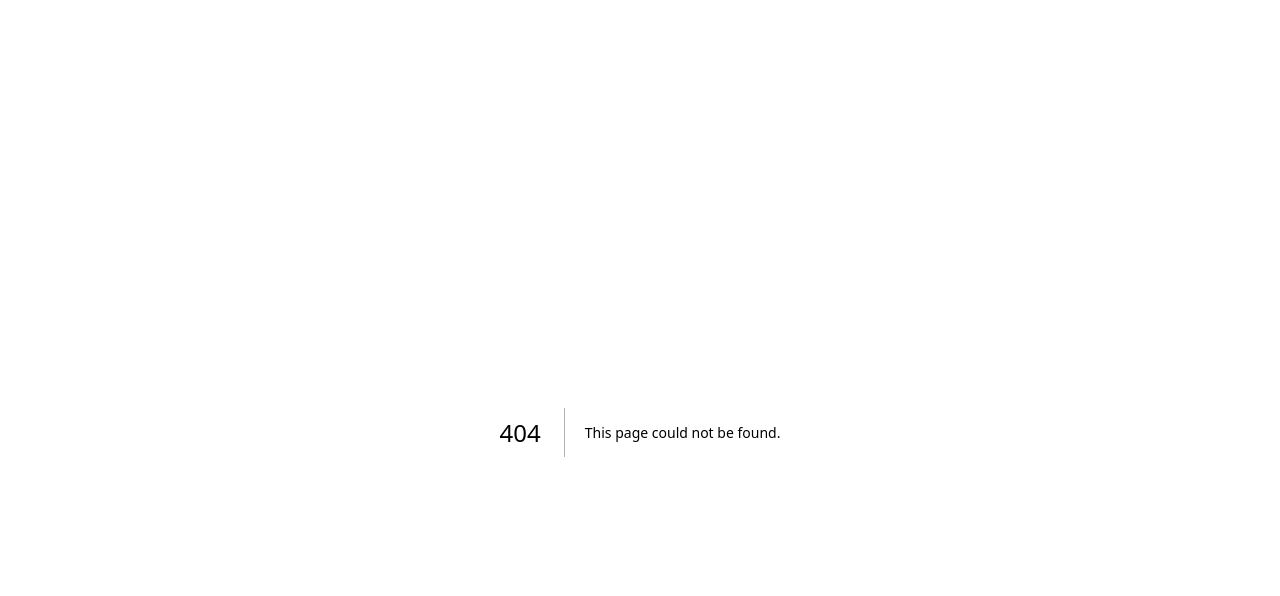
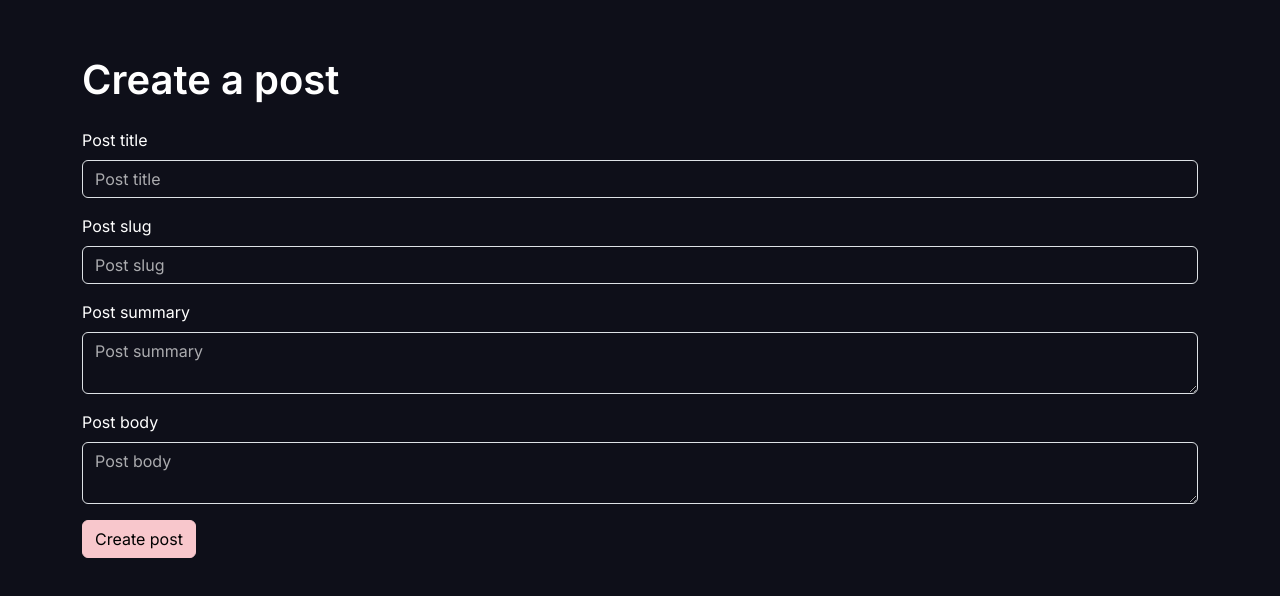
Before and after one commit to Organique0/mern-next-ts-blog, a Next.js app in the folder frontend/: page /blog/new-post in a window 1280 px wide. Before the commit this address had no page. Shown: the top 596 px of the page. Built offline with nearby package versions, Linux system fonts and the light colour scheme; no server answers.

Commit message:
morgan logger, cors, create post UI

```diff
--- /dev/null
+++ b/frontend/src/models/blogPost.ts
@@ -0,0 +1,9 @@
+export interface BlogPost {
+    _id:string,
+    slug:string,
+    title:string,
+    summary:string,
+    body:string,
+    createdAt: string,
+    updatedAt:string,
+}
--- /dev/null
+++ b/frontend/src/network/api/blog.ts
@@ -0,0 +1,14 @@
+import { BlogPost } from "@/models/blogPost";
+import axiosApi from "@/network/axiosInstance";
+
+interface CreateBlogPostValues {
+    slug: string,
+    title:string,
+    summary:string,
+    body:string,
+}
+
+export async function createBlogPost(input:CreateBlogPostValues) {
+    const response = await axiosApi.post<BlogPost>("/posts", input);
+    return response.data;
+}
--- /dev/null
+++ b/frontend/src/network/axiosInstance.ts
@@ -0,0 +1,8 @@
+import axios from "axios";
+
+const axiosInstance = axios.create({
+    baseURL:process.env.NEXT_PUBLIC_BACKEND_URL,
+    timeout: 5000,
+});
+
+export default axiosInstance;
--- a/frontend/src/pages/_app.tsx
+++ b/frontend/src/pages/_app.tsx
@@ -11,7 +11,7 @@
   return (
     <>
       <Head>
-        <title>Create Next App</title>
+        <title>Create Blog App</title>
         <meta name="description" content="Generated by create next app" />
         <meta name="viewport" content="width=device-width, initial-scale=1" />
         <link rel="icon" href="/favicon.ico" />
--- /dev/null
+++ b/frontend/src/pages/blog/new-post.tsx
@@ -0,0 +1,49 @@
+import { Button, Form } from "react-bootstrap";
+import { useForm } from "react-hook-form";
+import * as BlogApi from "@/network/api/blog";
+
+interface CreatePostFormData {
+    slug: string,
+    title: string,
+    summary: string,
+    body: string,
+}
+
+
+export default function CreateBlogPostPage() {
+    const { register, handleSubmit } = useForm<CreatePostFormData>();
+
+    async function onSubmit(input: CreatePostFormData) {
+        try {
+            await BlogApi.createBlogPost(input);
+            alert("Post created");
+        } catch (error) {
+            console.error(error);
+            alert(error);
+        }
+    }
+    return (
+        <div>
+            <h1 className="my-4">Create a post</h1>
+            <Form onSubmit={handleSubmit(onSubmit)}>
+                <Form.Group className="mb-3" controlId="title-input">
+                    <Form.Label>Post title</Form.Label>
+                    <Form.Control placeholder="Post title" {...register("title")} />
+                </Form.Group>
+                <Form.Group className="mb-3" controlId="slug-input">
+                    <Form.Label>Post slug</Form.Label>
+                    <Form.Control placeholder="Post slug" {...register("slug")} />
+                </Form.Group>
+                <Form.Group className="mb-3" controlId="summary-input">
+                    <Form.Label>Post summary</Form.Label>
+                    <Form.Control placeholder="Post summary" as="textarea" {...register("summary")} />
+                </Form.Group>
+                <Form.Group className="mb-3" controlId="body-input">
+                    <Form.Label>Post body</Form.Label>
+                    <Form.Control placeholder="Post body" as="textarea" {...register("body")} />
+                </Form.Group>
+                <Button type="submit">Create post</Button>
+            </Form>
+        </div>
+    )
+}
--- a/frontend/src/styles/globals.scss
+++ b/frontend/src/styles/globals.scss
@@ -18,3 +18,8 @@
 a {
   text-decoration: none;
 }
+
+h1 {
+  color:white;
+  font-weight: 600;
+}
```
Also changed, not shown: frontend/src/pages/blog/index.tsx (added), 2 other files (tests, documents, lock files or other folders).
